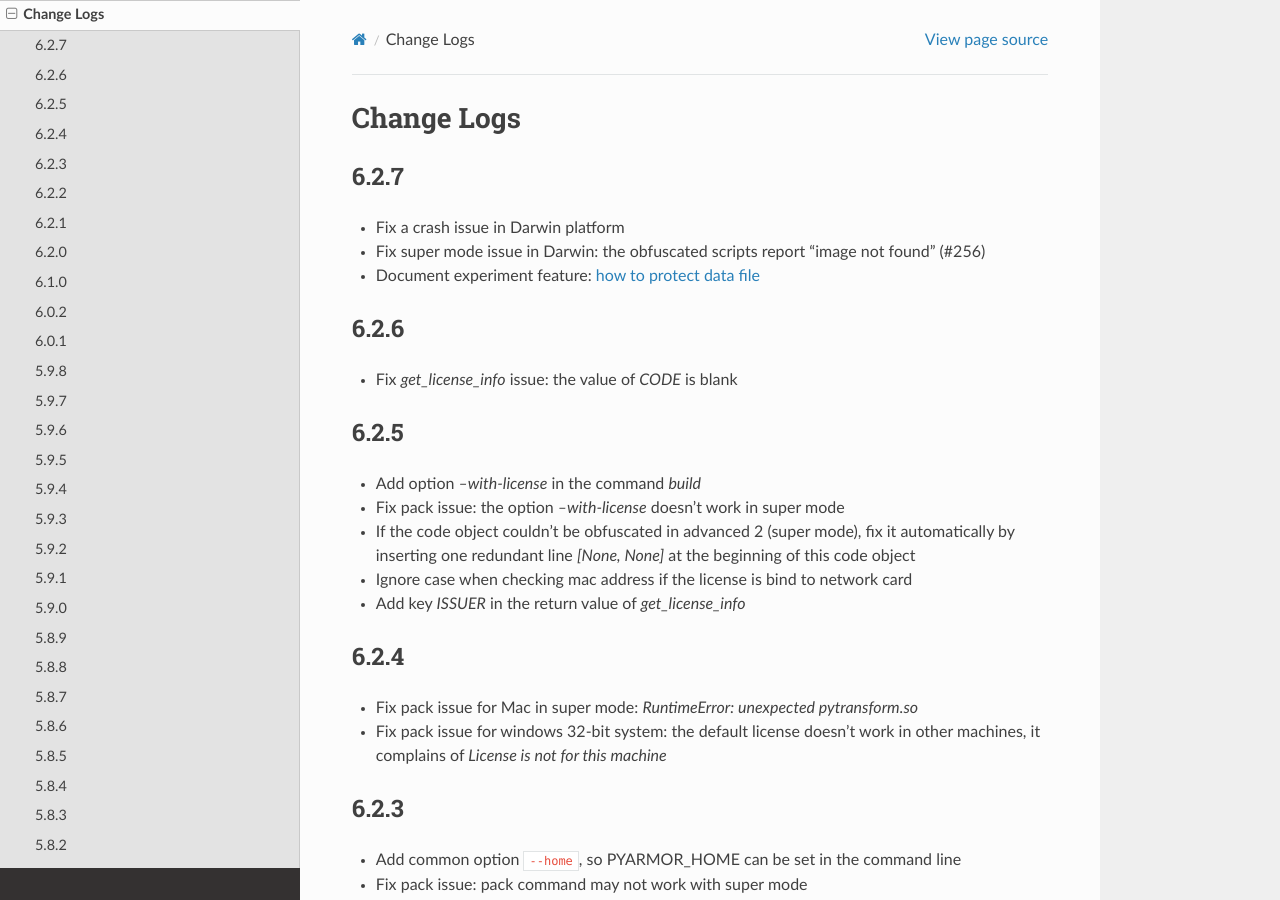
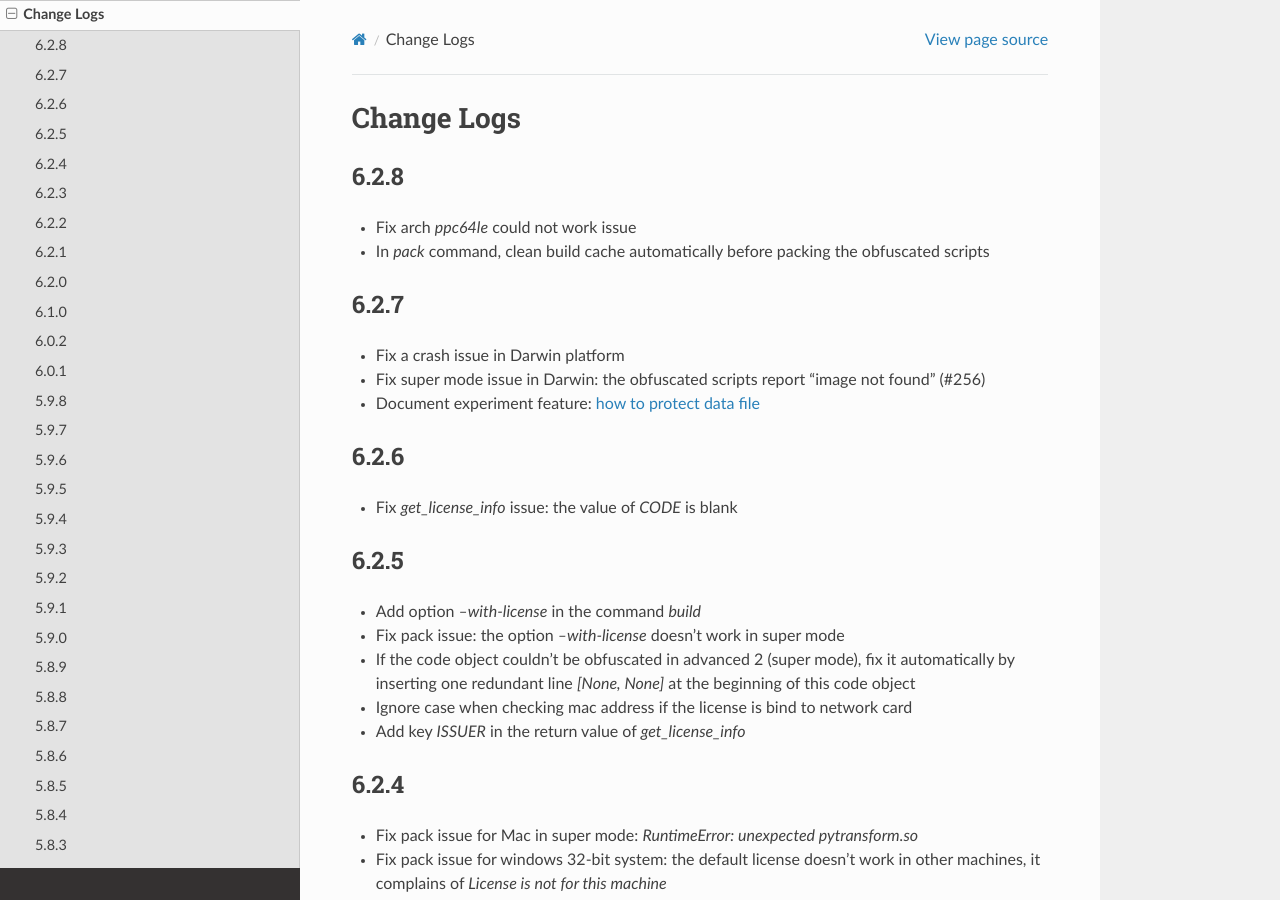
Before and after one commit to dashingsoft/pyarmor, a Sphinx documentation site: the page built from docs/change-logs.rst, in a window 1280 px wide and 900 px high. Built offline with Sphinx 7.4.7 and the Read the Docs theme 2.0.0, drawn with Linux system fonts in a browser that asks for light colours.

Commit message:
Add change logs

```diff
--- a/docs/change-logs.rst
+++ b/docs/change-logs.rst
@@ -2,6 +2,11 @@
 
 Change Logs
 ===========
+
+6.2.8
+-----
+* Fix arch `ppc64le` could not work issue
+* In `pack` command, clean build cache automatically before packing the obfuscated scripts
 
 6.2.7
 -----
```
